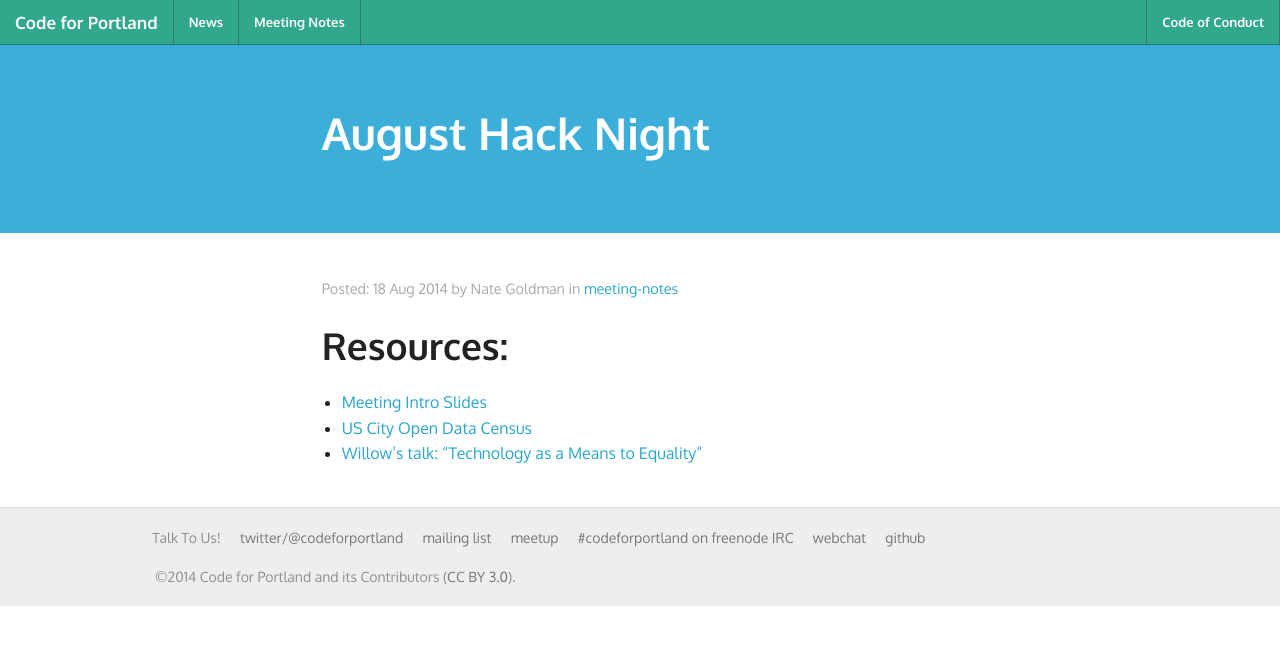
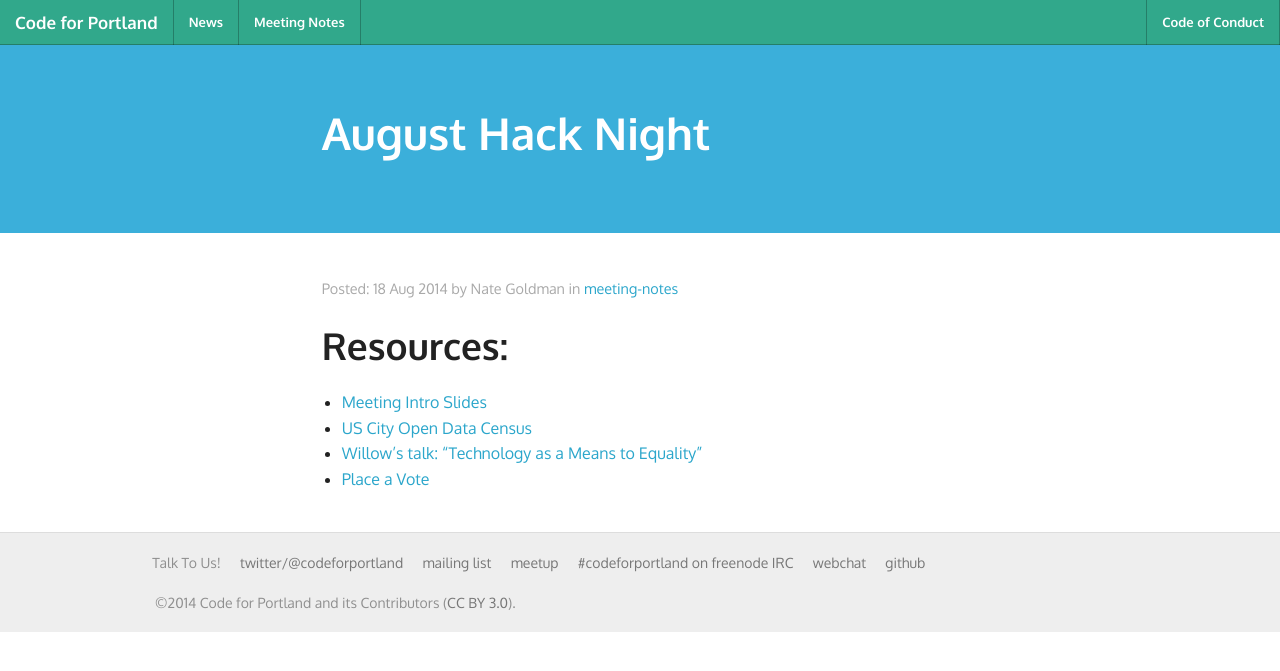
Before and after one commit to code-for-portland-archive/codeforportland.github.io, a Jekyll site: the page built from meeting-notes/_posts/2014-08-18-august-hack-night.md, in a window 1280 px wide. Shown: the top 671 px of the page. Built offline with Jekyll 4.4.1, drawn with Linux system fonts in a browser that asks for light colours; Markdown is read by kramdown in place of the engine named in the settings.

Commit message:
Update 2014-08-18-august-hack-night.md

```diff
--- a/meeting-notes/_posts/2014-08-18-august-hack-night.md
+++ b/meeting-notes/_posts/2014-08-18-august-hack-night.md
@@ -10,3 +10,4 @@ excerpt: "Meeting notes for our fifth hack night."
 - [Meeting Intro Slides](http://slides.com/ngoldman/code-for-portland-intro)
 - [US City Open Data Census](http://us-city.census.okfn.org/)
 - [Willow's talk: "Technology as a Means to Equality"](http://youtu.be/oBwmMKxX5M8)
+- [Place a Vote](http://placeavote.com/)
```
